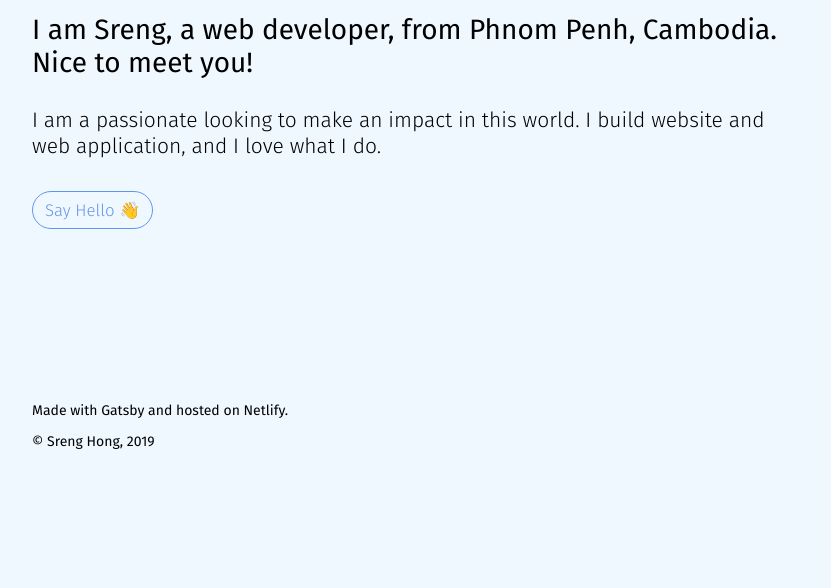
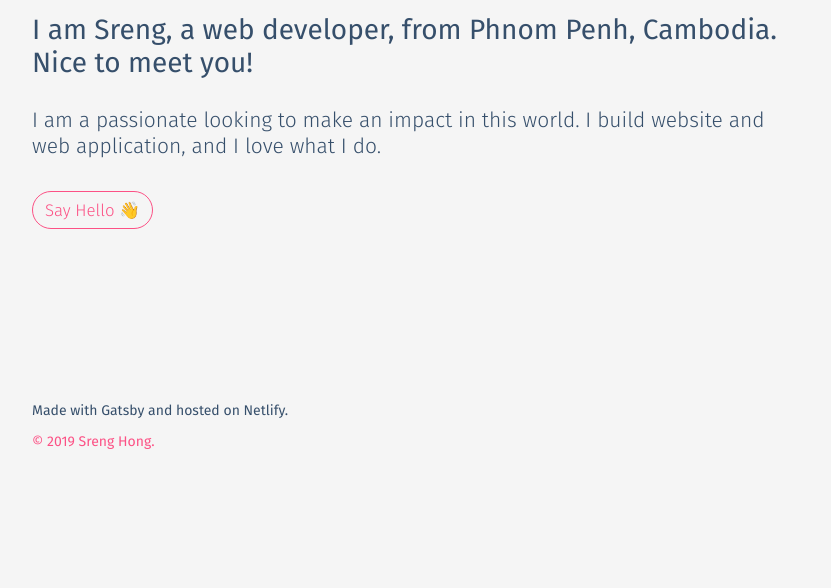
Before and after one commit to srenghong/my-portfolio, a Gatsby site: page / in a window 1280 px wide. Shown: the part 212-800 px from the top of the page, without its empty margins (224-1055 px from the left). Built offline with nearby package versions, Linux system fonts and the light colour scheme; Gatsby itself is replaced by a stand-in of ours; a web font is replaced by a local one.

Commit message:
add new color

```diff
--- a/src/components/emoji.js
+++ b/src/components/emoji.js
@@ -14,7 +14,7 @@ const emoji = {
 };
 
 const Emoji = ({ name }) => (
-  <span role="img" aria-label={name} title={name}>
+  <span role="img" aria-label={name} title={name} className={name}>
     {emoji[name]}
   </span>
 );
--- a/src/components/footer.js
+++ b/src/components/footer.js
@@ -1,9 +1,9 @@
 import React from 'react';
 
 const Footer = () => (
-  <footer>
+  <footer className="footer">
     <p>Made with Gatsby and hosted on Netlify.</p>
-    <p>&copy; Sreng Hong, 2019</p>
+    <p id="me">&copy; 2019 Sreng Hong.</p>
   </footer>
 );
 
--- a/src/pages/about.js
+++ b/src/pages/about.js
@@ -45,6 +45,7 @@ const AboutPage = () => (
           <li>ES6</li>
           <li>React</li>
           <li>Node.js</li>
+          <li>Express</li>
           <li>Typescript</li>
           <li>Gatsby.js</li>
         </ul>
@@ -55,7 +56,7 @@ const AboutPage = () => (
           <li>Docker</li>
           <li>Java</li>
           <li>Laravel</li>
-          <li>Php</li>
+          <li>PHP</li>
           <li>MySQL</li>
         </ul>
       </div>
@@ -66,6 +67,7 @@ const AboutPage = () => (
           <li>Gatsby</li>
           <li>GraphQL</li>
           <li>Flutter</li>
+          <li>PWA</li>
           <li>and many more</li>
         </ul>
       </div>
--- a/src/pages/contact.js
+++ b/src/pages/contact.js
@@ -3,7 +3,7 @@ import React from 'react';
 import Layout from '../components/layout';
 
 const ContactPage = () => (
-  <Layout>
+  <Layout className="contact">
     <p>Contact</p>
   </Layout>
 );
--- a/src/pages/index.scss
+++ b/src/pages/index.scss
@@ -4,10 +4,10 @@ body {
   margin: 0;
   padding: 0;
   box-sizing: border-box;
-  color: black;
+  color: #364f6b;
   font-family: 'Fira Sans', sans-serif;
   font-size: 14px;
-  background-color: aliceblue;
+  background-color: #f5f5f5;
 }
 
 .container {
@@ -25,9 +25,14 @@ body {
     width: 60vw;
   }
 
+  .home,
+  .about,
+  .work,
+  .contact {
+    flex: 1;
+  }
+
   .home {
-    flex: 1;
-
     #hello {
       font-family: 'Qwigley', cursive;
       font-size: 4em;
@@ -46,16 +51,49 @@ body {
     #sayHello {
       padding-top: 20px;
       a {
-        border: 1px solid cornflowerblue;
+        border: 1px solid #fc5185;
         padding: 8px 12px;
         border-radius: 20px;
         text-decoration: none;
-        color: cornflowerblue;
+        color: #fc5185;
         font-size: 1.2em;
         font-weight: 300;
 
         &:hover {
-          opacity: 0.75;
+          color: #3fc1c9;
+          border: 1px solid #3fc1c9;
+        }
+
+        span.hello {
+          animation-name: wave-animation;
+          animation-duration: 2.5s;
+          animation-iteration-count: infinite;
+          transform-origin: 70% 70%;
+          display: inline-block;
+        }
+
+        @keyframes wave-animation {
+          0% {
+            transform: rotate(0deg);
+          }
+          10% {
+            transform: rotate(-10deg);
+          }
+          20% {
+            transform: rotate(12deg);
+          }
+          30% {
+            transform: rotate(-10deg);
+          }
+          40% {
+            transform: rotate(9deg);
+          }
+          50% {
+            transform: rotate(0deg);
+          }
+          100% {
+            transform: rotate(0deg);
+          }
         }
       }
     }
@@ -106,7 +144,7 @@ body {
   justify-content: space-between;
 
   .logo {
-    color: black;
+    color: #fc5185;
     text-decoration: none;
     font-size: 1.2em;
   }
@@ -119,8 +157,12 @@ body {
       padding-left: 1.5em;
 
       a {
-        color: black;
+        color: #364f6b;
         text-decoration: none;
+      }
+
+      a:hover {
+        color: #3fc1c9;
       }
     }
   }
@@ -129,4 +171,8 @@ body {
 footer {
   margin: 60px 0 20px 0;
   height: 80px;
+
+  #me {
+    color: #fc5185;
+  }
 }
--- a/src/pages/work.js
+++ b/src/pages/work.js
@@ -3,7 +3,7 @@ import React from 'react';
 import Layout from '../components/layout';
 
 const WorkPage = () => (
-  <Layout>
+  <Layout className="work">
     <p>Work</p>
   </Layout>
 );
```
